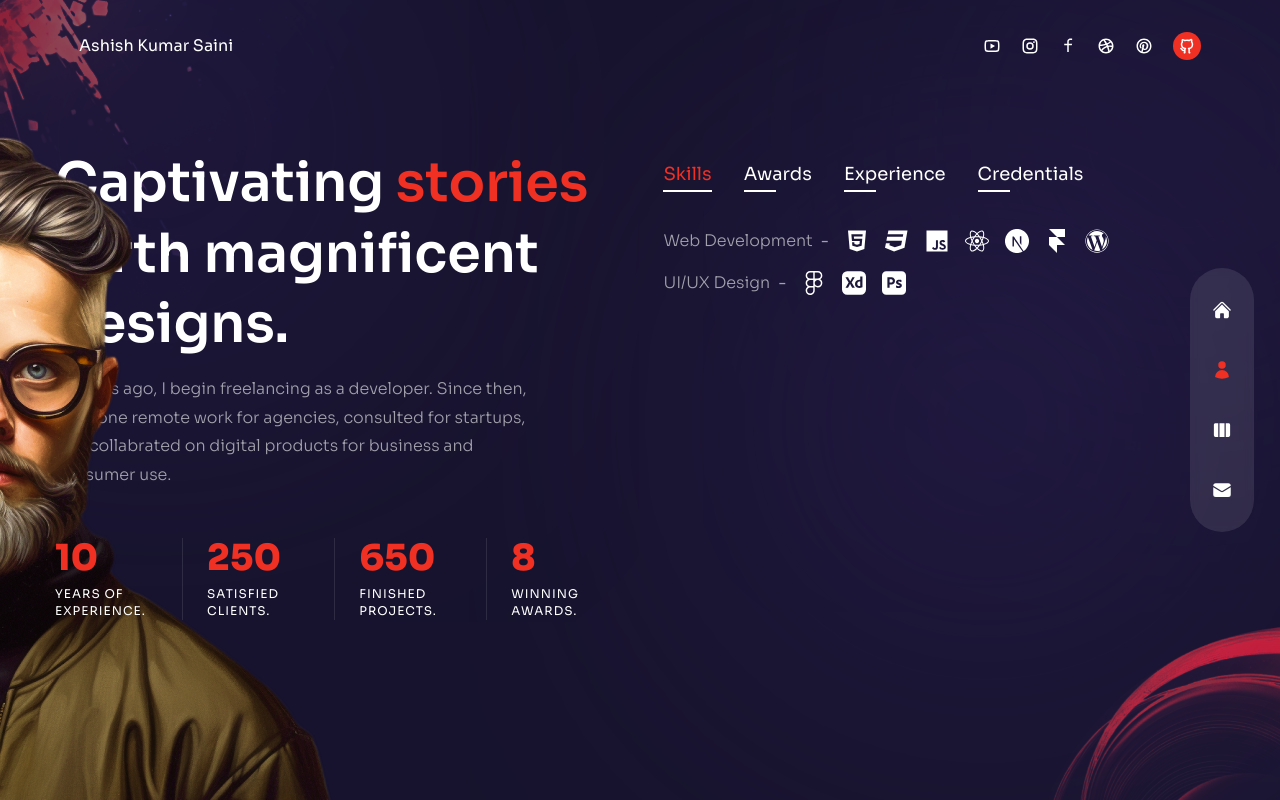
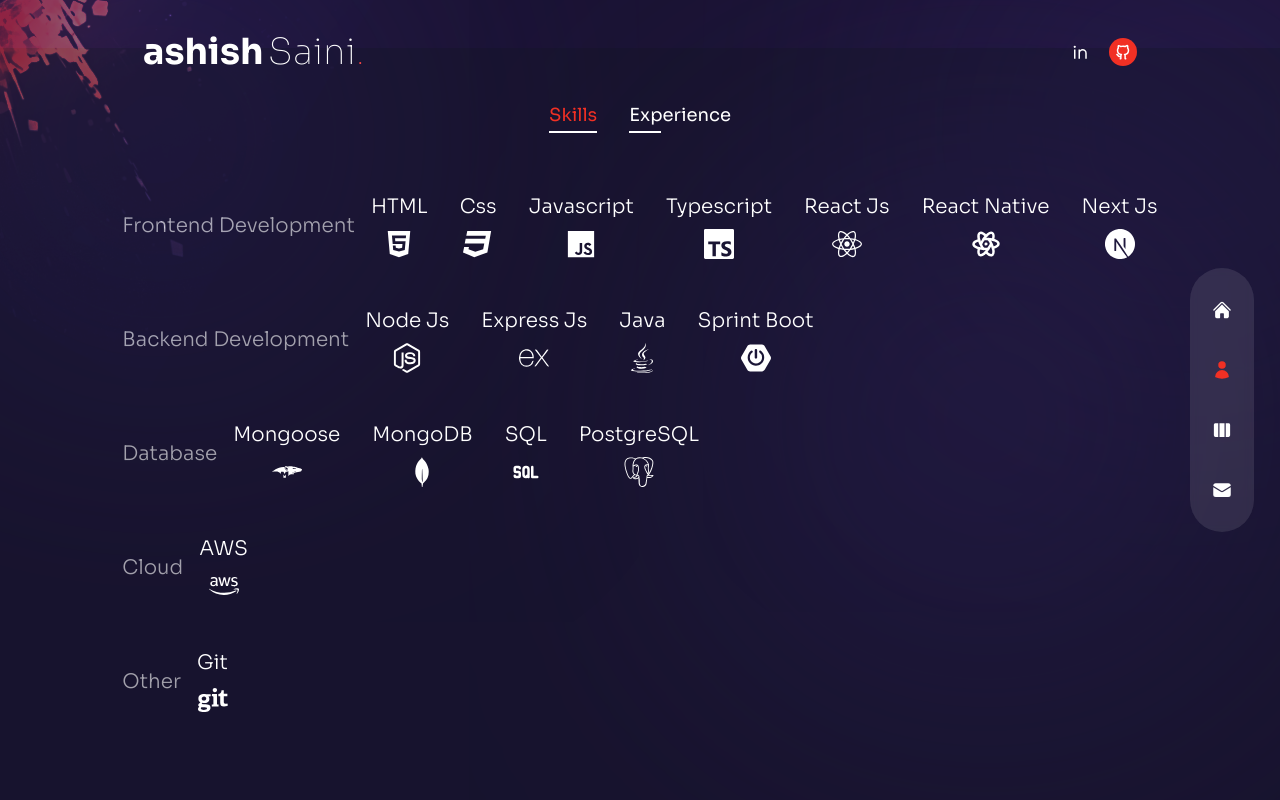
Before and after one commit to ashish8796/portfolio, a Next.js app: page /about in a window 1280 px wide. Built offline with nearby package versions, Linux system fonts and the light colour scheme.

Commit message:
Added Skills and fixed issue for big screens

```diff
--- /dev/null
+++ b/components/Experience.jsx
@@ -0,0 +1,13 @@
+import React from "react";
+
+export default function Experience() {
+  const experiences = [
+    {
+      title: "SDE I",
+      companyName: "Meesho",
+      tenure: "Sep 2021 - Apr 2023",
+      description: "",
+    },
+  ];
+  return <div>Experience</div>;
+}
--- a/components/Header.jsx
+++ b/components/Header.jsx
@@ -2,22 +2,16 @@ import Image from "next/image";
 import Link from "next/link";
 
 import Socials from "../components/Socials";
+import Logo from "./Logo";
 
 const Header = () => {
   return (
-    <header className="absolute z-30 w-full items-center px-16 xl-px-0 xl:h-[90px]">
+    <header className="absolute z-30 w-full items-center px-32 xl-px-0 xl:h-[90px]">
       <div className="container mx-auto">
         <div className="flex flex-col lg:flex-row justify-between items-center gap-y-6 py-8">
           {/* logo */}
           <Link href="/">
-            {/* <Image
-              src="/logo.svg"
-              alt="logo"
-              width={220}
-              height={48}
-              priority
-            /> */}
-            Ashish Kumar Saini
+            <Logo />
           </Link>
 
           {/* socials */}
--- a/components/Logo.jsx
+++ b/components/Logo.jsx
@@ -1,9 +1,13 @@
-import React from 'react'
+import React from "react";
 
 export default function Logo() {
   return (
-    <div>
-      Ashish <span>Saini</span> <span></span>
+    <div className="flex items-center justify-center">
+      <div className="flex items-center space-x-1">
+        <p className="text-4xl font-bold text-white">ashish</p>
+        <p className="text-4xl font-thin text-white">Saini</p>
+      </div>
+      <p className="text-4xl font-thin text-red-500">.</p>
     </div>
-  )
+  );
 }
--- /dev/null
+++ b/components/Skills.jsx
@@ -0,0 +1,94 @@
+import React from "react";
+import {
+  FaAws,
+  FaCss3,
+  FaGit,
+  FaHtml5,
+  FaJava,
+  FaJs,
+  FaNodeJs,
+  FaReact,
+} from "react-icons/fa";
+import {
+  SiExpress,
+  SiMongodb,
+  SiMongoose,
+  SiNextdotjs,
+  SiPostgresql,
+  SiSpringboot,
+  SiTypescript,
+} from "react-icons/si";
+import { TbBrandReactNative, TbSql } from "react-icons/tb";
+
+export default function Skills() {
+  const skills = [
+    {
+      title: "Frontend Development",
+      skills: [
+        { name: "HTML", Icon: FaHtml5 },
+        { name: "Css", Icon: FaCss3 },
+        { name: "Javascript", Icon: FaJs },
+        { name: "Typescript", Icon: SiTypescript },
+        { name: "React Js", Icon: FaReact },
+        { name: "React Native", Icon: TbBrandReactNative },
+        { name: "Next Js", Icon: SiNextdotjs },
+      ],
+    },
+
+    {
+      title: "Backend Development",
+      skills: [
+        { name: "Node Js", Icon: FaNodeJs },
+        { name: "Express Js", Icon: SiExpress },
+        { name: "Java", Icon: FaJava },
+        { name: "Sprint Boot", Icon: SiSpringboot },
+      ],
+    },
+
+    {
+      title: "Database",
+      skills: [
+        { name: "Mongoose", Icon: SiMongoose },
+        { name: "MongoDB", Icon: SiMongodb },
+        { name: "SQL", Icon: TbSql },
+        { name: "PostgreSQL", Icon: SiPostgresql },
+      ],
+    },
+
+    {
+      title: "Cloud",
+      skills: [{ name: "AWS", Icon: FaAws }],
+    },
+
+    {
+      title: "Other",
+      skills: [{ name: "Git", Icon: FaGit }],
+    },
+  ];
+
+  return (
+    <div className="py-2 xl:py-6 flex flex-col gap-y-2 xl:gap-y-4 items-center xl:items-start">
+      {skills.map((item, itemI) => (
+        <div
+          key={itemI}
+          className="flex-1 flex flex-col md:flex-row max-w-max gap-x-2 items-center text-center text-white/60 mb-8"
+        >
+          <div className="font-light mb-2 md:mb-0 text-xl">{item.title}</div>
+          <div>{item.stage}</div>
+
+          <div className="flex gap-x-8">
+            {item.skills?.map((skill, skillI) => (
+              <div
+                key={skillI}
+                className="flex flex-col items-center text-3xl text-white"
+              >
+                <p className="text-white text-xl mb-2">{skill.name}</p>
+                <skill.Icon />
+              </div>
+            ))}
+          </div>
+        </div>
+      ))}
+    </div>
+  );
+}
--- a/components/Socials.jsx
+++ b/components/Socials.jsx
@@ -1,43 +1,16 @@
 import Link from "next/link";
 
-import {
-  RiYoutubeLine,
-  RiInstagramLine,
-  RiFacebookLine,
-  RiDribbbleLine,
-  RiGithubLine,
-  RiPinterestLine,
-} from "react-icons/ri";
+import { RiGithubLine, RiLinkedinLine } from "react-icons/ri";
 
 export const socialData = [
   {
-    name: "YouTube",
-    link: "https://youtube.com",
-    Icon: RiYoutubeLine,
-  },
-  {
-    name: "Instagram",
-    link: "https://instagram.com",
-    Icon: RiInstagramLine,
-  },
-  {
-    name: "Facebook",
-    link: "https://facebook.com",
-    Icon: RiFacebookLine,
-  },
-  {
-    name: "Dribbble",
-    link: "https://dribbble.com",
-    Icon: RiDribbbleLine,
-  },
-  {
-    name: "Pinterest",
-    link: "https://pinterest.com",
-    Icon: RiPinterestLine,
+    name: "Linkedin",
+    link: "https://www.linkedin.com/in/ashish-kumar-saini-developer",
+    Icon: RiLinkedinLine,
   },
   {
     name: "Github",
-    link: "https://github.com/sanidhyy/modern-portfolio",
+    link: "https://github.com/ashish8796",
     Icon: RiGithubLine,
   },
 ];
--- a/pages/about/index.jsx
+++ b/pages/about/index.jsx
@@ -1,24 +1,28 @@
 import { motion } from "framer-motion";
 import { useState } from "react";
-import CountUp from "react-countup";
 import {
+  FaAws,
   FaCss3,
-  FaFigma,
+  FaGit,
   FaHtml5,
+  FaJava,
   FaJs,
+  FaNodeJs,
   FaReact,
-  FaWordpress,
 } from "react-icons/fa";
 import {
-  SiAdobephotoshop,
-  SiAdobexd,
-  SiFramer,
+  SiExpress,
+  SiMongodb,
+  SiMongoose,
   SiNextdotjs,
+  SiPostgresql,
+  SiSpringboot,
+  SiTypescript,
 } from "react-icons/si";
+import { TbBrandReactNative, TbSql } from "react-icons/tb";
 
-import Avatar from "../../components/Avatar";
-import Circles from "../../components/Circles";
 import { fadeIn } from "../../variants";
+import Skills from "../../components/Skills";
 
 //  data
 export const aboutData = [
@@ -26,33 +30,46 @@ export const aboutData = [
     title: "skills",
     info: [
       {
-        title: "Web Development",
-        icons: [
-          FaHtml5,
-          FaCss3,
-          FaJs,
-          FaReact,
-          SiNextdotjs,
-          SiFramer,
-          FaWordpress,
+        title: "Frontend Development",
+        skills: [
+          { name: "HTML", Icon: FaHtml5 },
+          { name: "Css", Icon: FaCss3 },
+          { name: "Javascript", Icon: FaJs },
+          { name: "Typescript", Icon: SiTypescript },
+          { name: "React Js", Icon: FaReact },
+          { name: "React Native", Icon: TbBrandReactNative },
+          { name: "Next Js", Icon: SiNextdotjs },
         ],
       },
+
       {
-        title: "UI/UX Design",
-        icons: [FaFigma, SiAdobexd, SiAdobephotoshop],
-      },
+        title: "Backend Development",
+        skills: [
+          { name: "Node Js", Icon: FaNodeJs },
+          { name: "Express Js", Icon: SiExpress },
+          { name: "Java", Icon: FaJava },
+          { name: "Sprint Boot", Icon: SiSpringboot },
         ],
       },
+
       {
-    title: "awards",
-    info: [
+        title: "Database",
+        skills: [
+          { name: "Mongoose", Icon: SiMongoose },
+          { name: "MongoDB", Icon: SiMongodb },
+          { name: "SQL", Icon: TbSql },
+          { name: "PostgreSQL", Icon: SiPostgresql },
+        ],
+      },
+
       {
-        title: "Webby Awards - Honoree",
-        stage: "2011 - 2012",
+        title: "Cloud",
+        skills: [{ name: "AWS", Icon: FaAws }],
       },
+
       {
-        title: "Adobe Design Achievement Awards - Finalist",
-        stage: "2009 - 2010",
+        title: "Other",
+        skills: [{ name: "Git", Icon: FaGit }],
       },
     ],
   },
@@ -73,162 +90,65 @@ export const aboutData = [
       },
     ],
   },
-  {
-    title: "credentials",
-    info: [
-      {
-        title: "Web Development - ABC University, LA, CA",
-        stage: "2011",
-      },
-      {
-        title: "Computer Science Diploma - AV Technical Institute",
-        stage: "2009",
-      },
-      {
-        title: "Certified Graphic Designer - ABC Institute, Los Angeles, CA",
-        stage: "2006",
-      },
-    ],
-  },
+  // {
+  //   title: "credentials",
+  //   info: [
+  //     {
+  //       title: "Web Development - ABC University, LA, CA",
+  //       stage: "2011",
+  //     },
+  //     {
+  //       title: "Computer Science Diploma - AV Technical Institute",
+  //       stage: "2009",
+  //     },
+  //     {
+  //       title: "Certified Graphic Designer - ABC Institute, Los Angeles, CA",
+  //       stage: "2006",
+  //     },
+  //   ],
+  // },
 ];
 
 const About = () => {
-  const [index, setIndex] = useState(0);
+  const [tab, setTab] = useState("skill");
 
   return (
-    <div className="h-full bg-primary/30 py-32 text-center xl:text-left">
-      <Circles />
-
-      {/* avatar img */}
-      <motion.div
-        variants={fadeIn("right", 0.2)}
-        initial="hidden"
-        animate="show"
-        exit="hidden"
-        className="hidden xl:flex absolute bottom-0 -left-[370px]"
-      >
-        <Avatar />
-      </motion.div>
-
+    <div className="h-full bg-primary/30 py-32 text-center xl:text-left xl:mt-12">
       <div className="container mx-auto h-full flex flex-col items-center xl:flex-row gap-x-6">
-        {/* text */}
-        <div className="flex-1 flex flex-col justify-center">
-          <motion.h2
-            variants={fadeIn("right", 0.2)}
-            initial="hidden"
-            animate="show"
-            exit="hidden"
-            className="h2"
-          >
-            Captivating <span className="text-accent">stories</span> birth
-            magnificent designs.
-          </motion.h2>
-          <motion.p
-            variants={fadeIn("right", 0.4)}
-            initial="hidden"
-            animate="show"
-            className="max-w-[500px] mx-auto xl:mx-0 mb-6 xl:mb-12 px-2 xl:px-0"
-          >
-            10 years ago, I begin freelancing as a developer. Since then, I've
-            done remote work for agencies, consulted for startups, and
-            collabrated on digital products for business and consumer use.
-          </motion.p>
-
-          {/* counters */}
-          <motion.div
-            variants={fadeIn("right", 0.6)}
-            initial="hidden"
-            animate="show"
-            className="hidden md:flex md:max-w-xl xl:max-w-none mx-auto xl:mx-0 mb-8"
-          >
-            <div className="flex flex-1 xl:gap-x-6">
-              {/* experience */}
-              <div className="relative flex-1 after:w-[1px] after:h-full after:bg-white/10 after:absolute after:top-0 after:right-0">
-                <div className="text-2xl xl:text-4xl font-extrabold text-accent mb-2">
-                  <CountUp start={0} end={10} duration={5} />
-                </div>
-                <div className="text-xs uppercase tracking-[1px] leading-[1.4] max-w-[100px]">
-                  Years of experience.
-                </div>
-              </div>
-
-              {/* clients */}
-              <div className="relative flex-1 after:w-[1px] after:h-full after:bg-white/10 after:absolute after:top-0 after:right-0">
-                <div className="text-2xl xl:text-4xl font-extrabold text-accent mb-2">
-                  <CountUp start={0} end={250} duration={5} />
-                </div>
-                <div className="text-xs uppercase tracking-[1px] leading-[1.4] max-w-[100px]">
-                  Satisfied clients.
-                </div>
-              </div>
-
-              {/* projects */}
-              <div className="relative flex-1 after:w-[1px] after:h-full after:bg-white/10 after:absolute after:top-0 after:right-0">
-                <div className="text-2xl xl:text-4xl font-extrabold text-accent mb-2">
-                  <CountUp start={0} end={650} duration={5} />
-                </div>
-                <div className="text-xs uppercase tracking-[1px] leading-[1.4] max-w-[100px]">
-                  Finished projects.
-                </div>
-              </div>
-
-              {/* awards */}
-              <div className="relative flex-1">
-                <div className="text-2xl xl:text-4xl font-extrabold text-accent mb-2">
-                  <CountUp start={0} end={8} duration={5} />
-                </div>
-                <div className="text-xs uppercase tracking-[1px] leading-[1.4] max-w-[100px]">
-                  Winning awards.
-                </div>
-              </div>
-            </div>
-          </motion.div>
-        </div>
-
         {/* info */}
         <motion.div
           variants={fadeIn("left", 0.4)}
           initial="hidden"
           animate="show"
           exit="hidden"
-          className="flex flex-col w-full xl:max-w-[48%] h-[480px]"
+          className="flex flex-col items-center w-full"
         >
-          <div className="flex gap-x-4 xl:gap-x-8 mx-auto xl:mx-0 mb-4">
-            {aboutData.map((item, itemI) => (
+          <div className="w-full flex justify-center gap-x-16 xl:gap-x-8 mx-auto xl:mx-0 mb-4 ">
             <div
-                key={itemI}
               className={`${
-                  index === itemI &&
+                tab === "skill" &&
                 "text-accent after:w-[100%] after:bg-accent after:transition-all after:duration-300"
-                } cursor-pointer capitalize xl:text-lg relative after:w-8 after:h-[2px] after:bg-white after:absolute after:-bottom-1 after:left-0`}
-                onClick={() => setIndex(itemI)}
+              } cursor-pointer z-10 capitalize xl:text-lg relative after:w-8 after:h-[2px]
+              after:bg-white after:absolute after:-bottom-1 after:left-0`}
+              onClick={() => setTab("skill")}
             >
-                {item.title}
+              Skills
             </div>
-            ))}
+
+            <div
+              className={`${
+                tab === "experience" &&
+                "text-accent after:w-[100%] after:bg-accent after:transition-all after:duration-300"
+              } cursor-pointer capitalize xl:text-lg relative after:w-8 after:h-[2px] after:bg-white after:absolute after:-bottom-1 after:left-0 after:-z-0  z-10 `}
+              onClick={() => setTab("experience")}
+            >
+              Experience
+            </div>
           </div>
 
           <div className="py-2 xl:py-6 flex flex-col gap-y-2 xl:gap-y-4 items-center xl:items-start">
-            {aboutData[index].info.map((item, itemI) => (
-              <div
-                key={itemI}
-                className="flex-1 flex flex-col md:flex-row max-w-max gap-x-2 items-center text-center text-white/60"
-              >
-                {/* title */}
-                <div className="font-light mb-2 md:mb-0">{item.title}</div>
-                <div className="hidden md:flex">-</div>
-                <div>{item.stage}</div>
-
-                <div className="flex gap-x-4">
-                  {/* icons */}
-                  {item.icons?.map((Icon, iconI) => (
-                    <div key={iconI} className="text-2xl text-white">
-                      <Icon />
-                    </div>
-                  ))}
-                </div>
-              </div>
-            ))}
+            {tab === "skill" && <Skills />}
+            {tab === "experience" && <Skills />}
           </div>
         </motion.div>
       </div>
```
Also changed, not shown: package.json (+5 -25 lines), pages/index.jsx (+5 -13 lines). Lines whose indentation alone changed are shown as unchanged.
